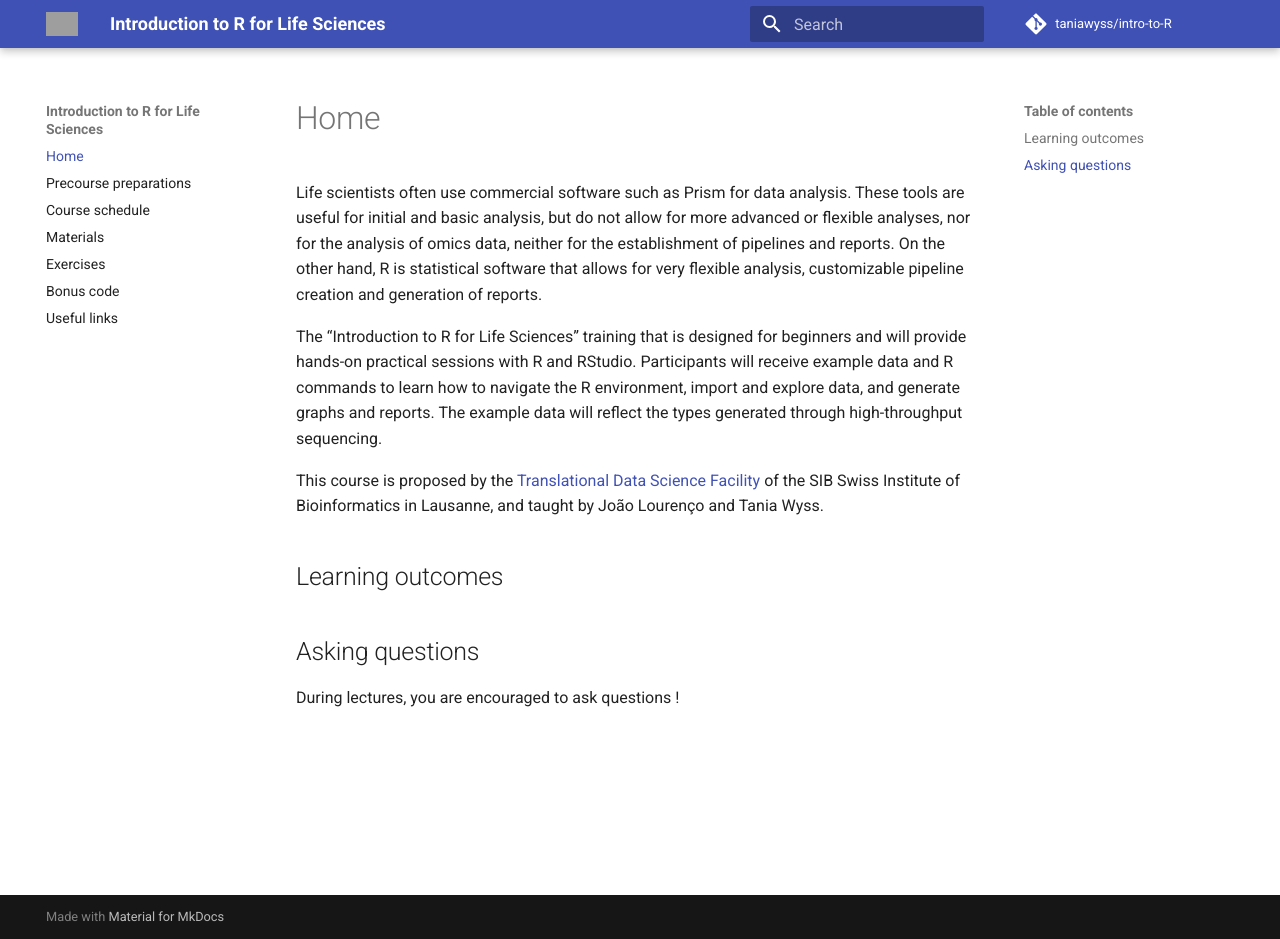
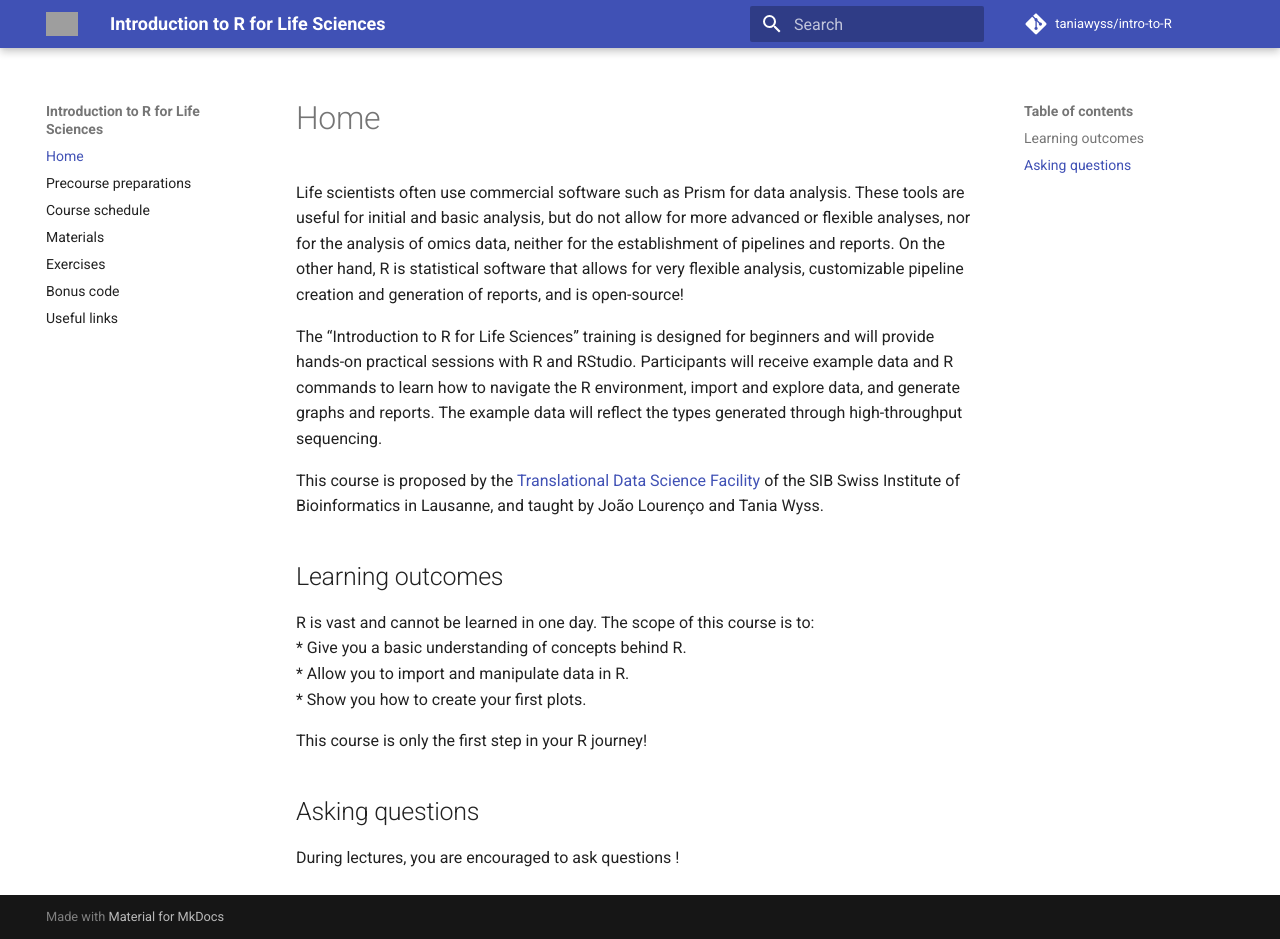
Before and after one commit to taniawyss/intro-to-R, an MkDocs documentation site: the page built from docs/index.md, in a window 1280 px wide and 939 px high. Built offline with MkDocs 1.6.1 and Material for MkDocs 9.7.7, drawn with Linux system fonts in a browser that asks for light colours; comment, search, counter and statistics services are not loaded; grey boxes are pictures that could not be loaded.

```diff
--- a/docs/index.md
+++ b/docs/index.md
@@ -1,14 +1,19 @@
 # Home
 
-Life scientists often use commercial software such as Prism for data analysis. These tools are useful for initial and basic analysis, but do not allow for more advanced or flexible analyses, nor for the analysis of omics data, neither for the establishment of pipelines and reports. On the other hand, R is statistical software that allows for very flexible analysis, customizable pipeline creation and generation of reports.
+Life scientists often use commercial software such as Prism for data analysis. These tools are useful for initial and basic analysis, but do not allow for more advanced or flexible analyses, nor for the analysis of omics data, neither for the establishment of pipelines and reports. On the other hand, R is statistical software that allows for very flexible analysis, customizable pipeline creation and generation of reports, and is open-source!
 
-The “Introduction to R for Life Sciences” training that is designed for beginners and will provide hands-on practical sessions with R and RStudio. Participants will receive example data and R commands to learn how to navigate the R environment, import and explore data, and generate graphs and reports. The example data will reflect the types generated through high-throughput sequencing.
+The “Introduction to R for Life Sciences” training is designed for beginners and will provide hands-on practical sessions with R and RStudio. Participants will receive example data and R commands to learn how to navigate the R environment, import and explore data, and generate graphs and reports. The example data will reflect the types generated through high-throughput sequencing.
 
 This course is proposed by the [Translational Data Science Facility](https://agora-cancer.ch/scientific-platforms/translational-data-science-facility/) of the SIB Swiss Institute of Bioinformatics in Lausanne, and taught by João Lourenço and Tania Wyss.
 
 ## Learning outcomes
 
+R is vast and cannot be learned in one day. The scope of this course is to:
+* Give you a basic understanding of concepts behind R.
+* Allow you to import and manipulate data in R.
+* Show you how to create your first plots.
 
+This course is only the first step in your R journey!
 
 ## Asking questions
 During lectures, you are encouraged to ask questions !
```
Also changed, not shown: docs/bonus_code.md (+2 -2 lines), docs/exercises.md (+2 -2 lines), docs/links.md (+22 -0 lines), site/bonus_code/index.html, site/exercises/index.html, site/index.html, site/links/index.html, site/search/search_index.json, 2 other files.
